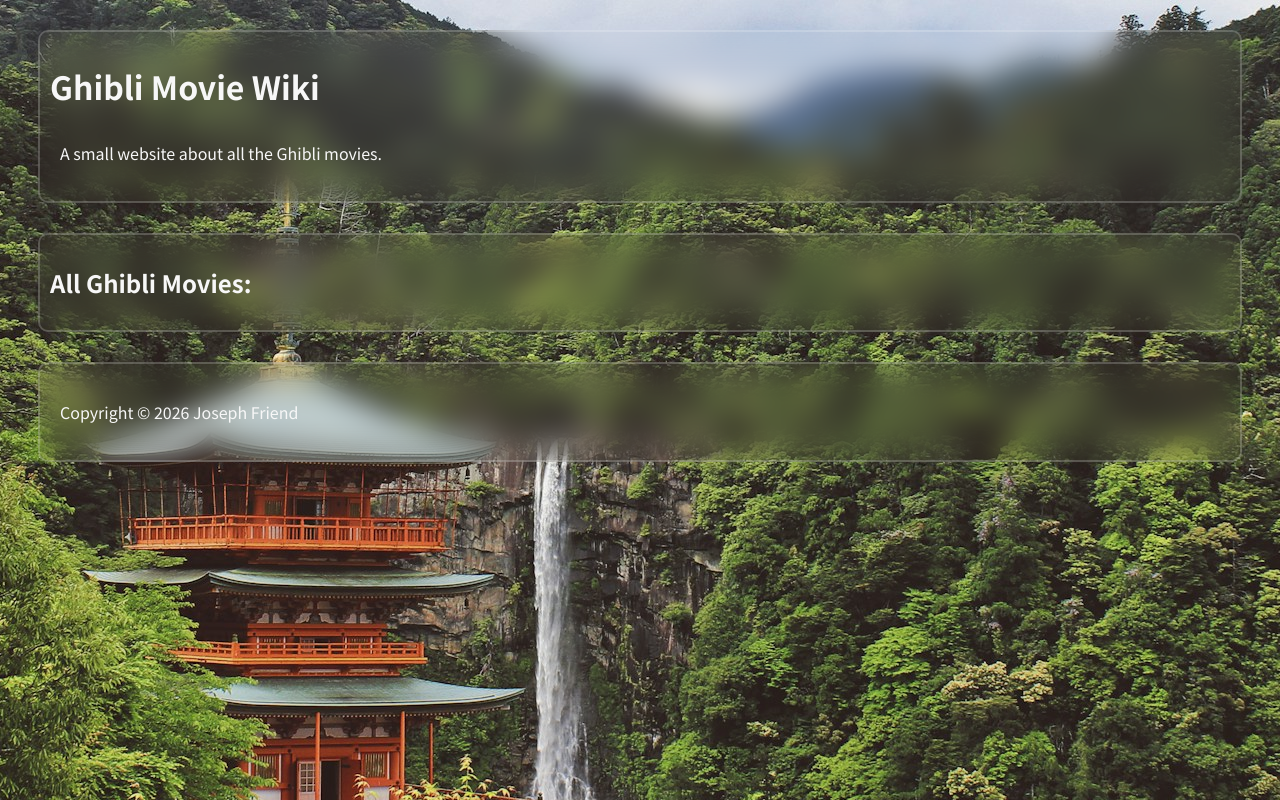
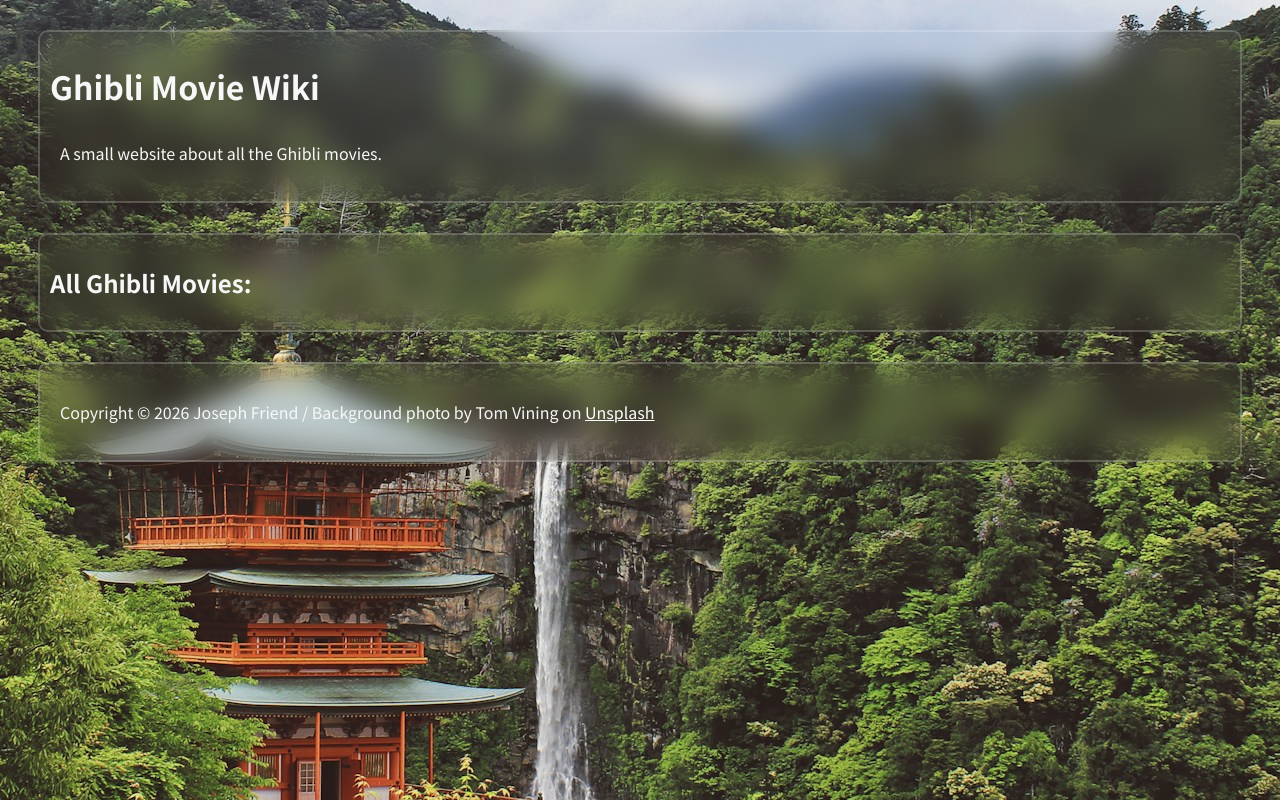
Before and after one commit to Joseph-Friend/Studio-Ghibli-Wiki, a plain HTML site: page index.html in a window 1280 px wide. Drawn offline with Linux system fonts and the light colour scheme; no server answers.

Commit message:
Add BG credit

```diff
--- a/index.html
+++ b/index.html
@@ -24,7 +24,7 @@
     </aside>
     </main>
     <footer>
-        <p>Copyright &copy; 2026 Joseph Friend</p>
+        <p>Copyright &copy; 2026 Joseph Friend / Background photo by Tom Vining on <a title="Background Credit" href="https://unsplash.com/photos/pagoda-near-waterfalls-9zH3AfW7O4o">Unsplash</a></p>
     </footer>
     <script src="./index.js"></script>
 </body>
--- a/style.css
+++ b/style.css
@@ -71,6 +71,10 @@ footer {
     margin: var(--standard-gap);
 }
 
+footer a {
+    color: white;
+}
+
 img {
     border-radius: 20px;
     margin-top: 2%;
```
